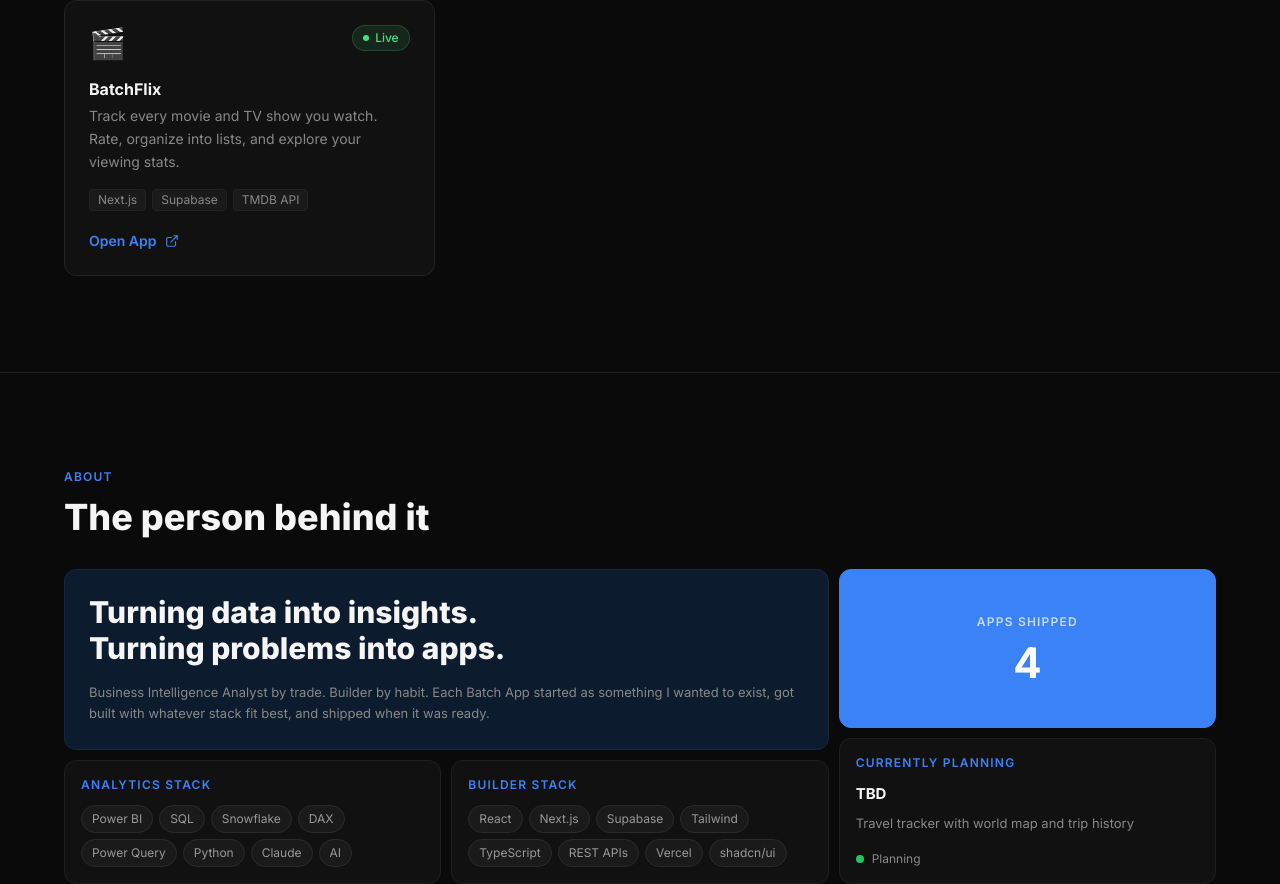
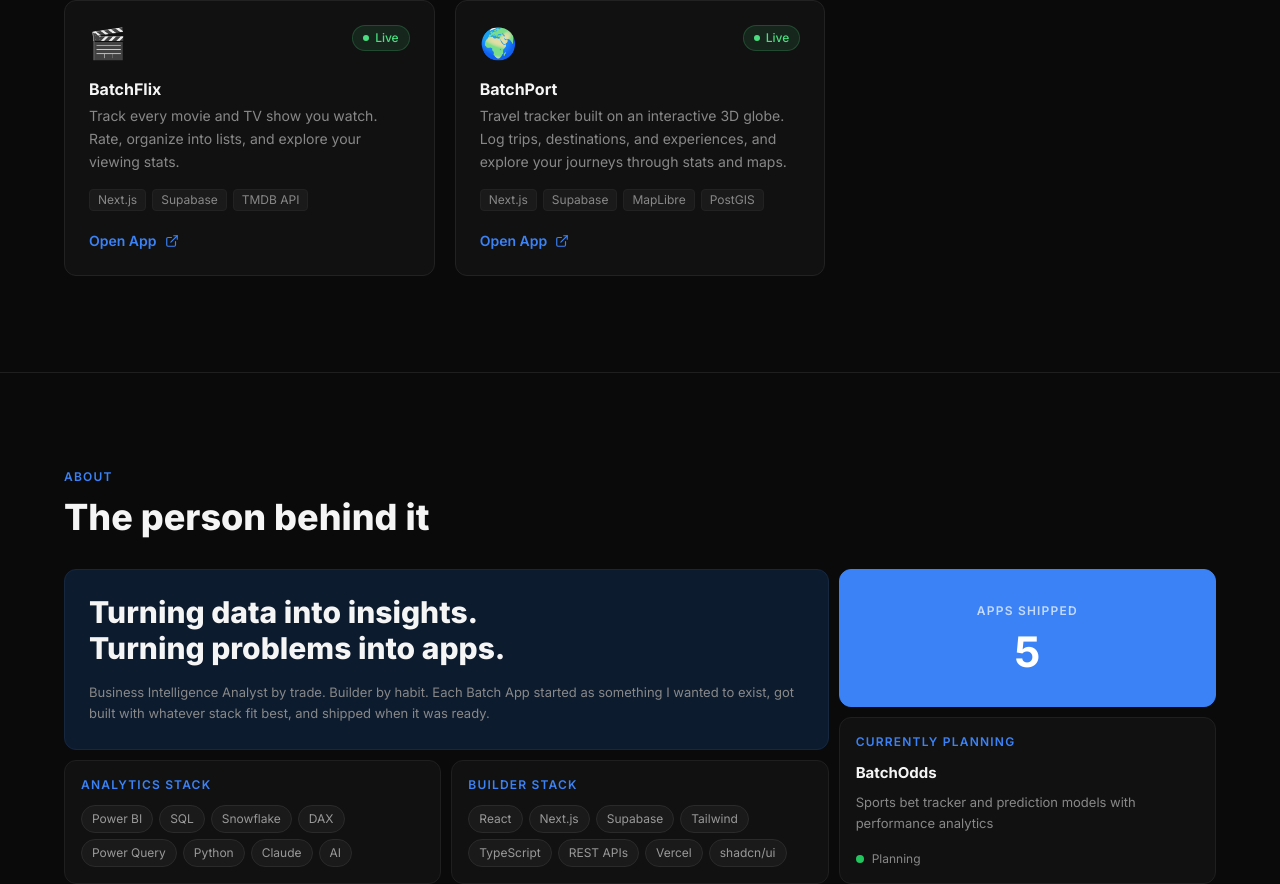
Before and after one commit to Batch00/batch-apps-home, a React (Vite) app: page / in a window 1280 px wide. Shown: the part 1428-2312 px from the top of the page. Built offline with nearby package versions, Linux system fonts and the light colour scheme.

Commit message:
Add BatchPort as live app, update pipeline to BatchOdds
BatchPort shipped, so it moves from About's planning tile into the
live apps grid; BatchOdds takes its place as the app in progress.

```diff
--- a/src/components/About.jsx
+++ b/src/components/About.jsx
@@ -106,7 +106,7 @@ export default function About() {
                   Apps shipped
                 </p>
                 <span className="font-bold text-white leading-none" style={{ fontSize: "42px" }}>
-                  4
+                  5
                 </span>
               </div>
 
@@ -123,9 +123,9 @@ export default function About() {
                 <p className="text-xs font-semibold uppercase tracking-widest text-[#3b82f6] mb-3">
                   Currently planning
                 </p>
-                <p className="text-[#f5f5f5] font-bold text-[15px] mb-2">TBD</p>
+                <p className="text-[#f5f5f5] font-bold text-[15px] mb-2">BatchOdds</p>
                 <p className="text-[#888888] text-[13px] leading-relaxed mb-4">
-                  Travel tracker with world map and trip history
+                  Sports bet tracker and prediction models with performance analytics
                 </p>
                 <div className="flex items-center gap-2">
                   <span className="w-2 h-2 rounded-full bg-green-500 flex-shrink-0" />
--- a/src/data/apps.js
+++ b/src/data/apps.js
@@ -31,4 +31,12 @@ export const apps = [
     url: "https://batchflix.batch-apps.com",
     tags: ["Next.js", "Supabase", "TMDB API"],
   },
+  {
+    name: "BatchPort",
+    description: "Travel tracker built on an interactive 3D globe. Log trips, destinations, and experiences, and explore your journeys through stats and maps.",
+    icon: "🌍",
+    status: "Live",
+    url: "https://batchport.batch-apps.com",
+    tags: ["Next.js", "Supabase", "MapLibre", "PostGIS"],
+  },
 ];
```
